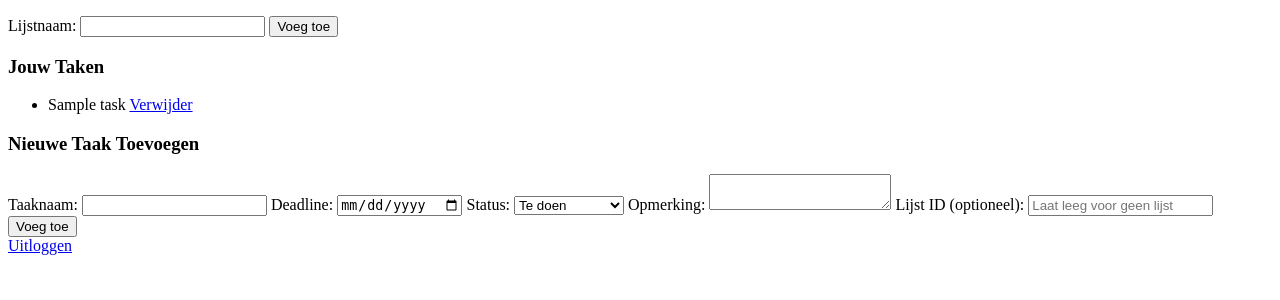
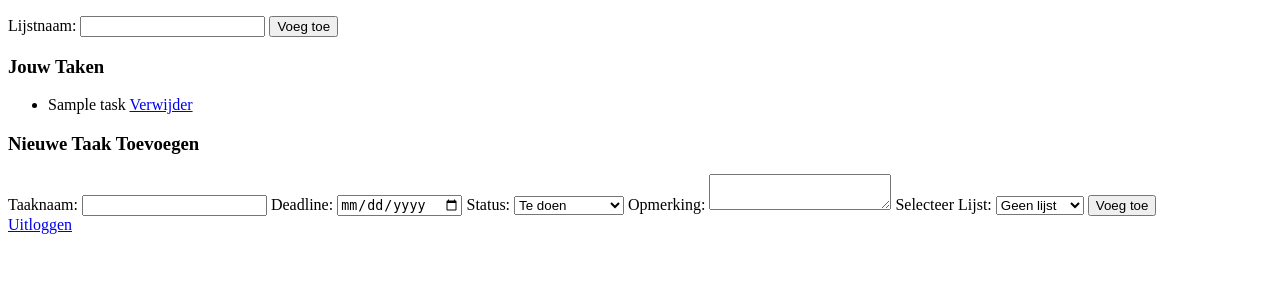
Before and after one commit to Anomig/ToDo_PHP, a PHP site: page / in a window 1280 px wide. Shown: the part 169-469 px from the top of the page. Run offline with PHP 8.4, Linux system fonts and the light colour scheme; the visitor is signed in with stand-in values (Sample User, id 1); tables that the repository leaves empty or names only in its code hold one stand-in row (values such as "Sample post").

Commit message:
lijstnaam pv lijstid weergeven

```diff
--- a/index.php
+++ b/index.php
@@ -88,8 +88,15 @@ $tasks = $list_id ? $taskController->index($list_id) : $taskController->getAllTa
         <label for="task_comment">Opmerking:</label>
         <textarea id="task_comment" name="task_comment"></textarea>
 
-        <label for="list_id">Lijst ID (optioneel):</label>
-        <input type="number" id="list_id" name="list_id" min="0" placeholder="Laat leeg voor geen lijst">
+        <label for="list_name">Selecteer Lijst:</label>
+            <select id="list_name" name="list_name">
+                <option value="">Geen lijst</option>
+                <?php foreach ($lists as $list): ?>
+                    <option value="<?php echo htmlspecialchars($list['id']); ?>">
+                <?php echo htmlspecialchars($list['name']); ?>
+                </option>
+                <?php endforeach; ?>
+            </select>
 
         <button type="submit">Voeg toe</button>
     </form>
```
